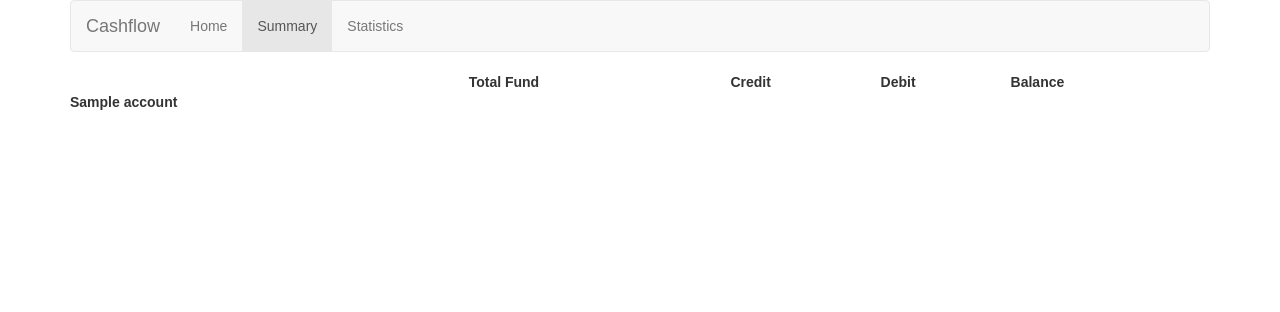
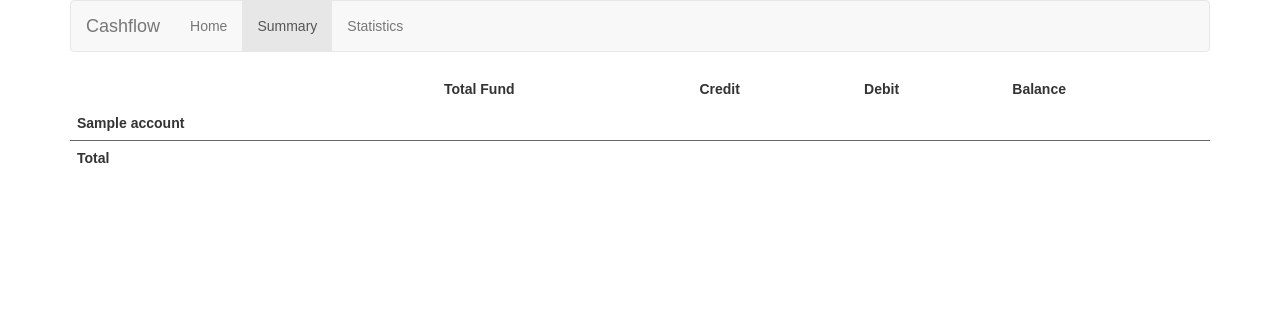
Before and after one commit to faizilham/cashflow, a Flask app: template templates/index.html in a window 1280 px wide, after a click on "Summary". Shown: the top 312 px of the page. Run offline with Flask 2, Linux system fonts and the light colour scheme; the template is opened without the code that fills it: most values are stand-ins (such as "Sample title", 1, 10 or a date in 2020); lists and menus that the app fills with data are empty; parts of the project's set-up code (start-up, migrations or seed data) failed here and were passed over.

Commit message:
add total in summary

```diff
--- a/app.py
+++ b/app.py
@@ -27,11 +27,14 @@
 
 	account_dict = {}
 
+	total_fund = 0; total_balance = 0;
+
 	for i, account in enumerate(accounts):
 		account["current-credit"] = 0
 		account["current-debit"] = 0
 		account["current"] = 0
 		account_dict[account["name"]] = account
+		total_fund += account["fund"]
 
 	for entry in cashflow:
 		acc_name = entry["account"]
@@ -39,8 +42,11 @@
 
 		account_dict[acc_name]["current-" + flow_name] += entry["flow"] * entry["amount"]
 		account_dict[acc_name]["current"] += entry["flow"] * entry["amount"]
+		total_balance += entry["flow"] * entry["amount"]
 
-	return render_template("index.html", format_money=format_money, stringify=json.dumps, cashflow=cashflow, categories=cache.categories, groups=cache.groups, categoryDict=cache.categoryDict, accounts=accounts, accountDict=account_dict)
+	account_summary = {"current": total_balance, "fund": total_fund};
+
+	return render_template("index.html", format_money=format_money, stringify=json.dumps, cashflow=cashflow, categories=cache.categories, groups=cache.groups, categoryDict=cache.categoryDict, accounts=accounts, accountDict=account_dict, account_summary=account_summary)
 
 if __name__ == "__main__":
 	app.run(port=config["port"])
--- a/static/css/style.css
+++ b/static/css/style.css
@@ -4,12 +4,16 @@
 	width: 100%;
 }
 
-.summary td, .summary td{
-	padding: 0.25em 0.25em;
+.summary td, .summary th{
+	padding: 0.5em 0.5em;
 }
 
 .summary .accountinfo:nth-child(odd){
 	background: #eee;
+}
+
+.summary .trsummary {
+	border-top: 1px solid #666;
 }
 
 /**** STATISTIC CHART ****/
--- a/static/js/main.js
+++ b/static/js/main.js
@@ -22,6 +22,9 @@
 	accounts[account].fund += absoluteAmount;
 	accounts[account].current += absoluteAmount;
 
+	accounts._summary.fund += absoluteAmount;
+	accounts._summary.current += absoluteAmount;
+
 	var target;
 
 	if (!del){
@@ -32,9 +35,8 @@
 
 	accounts[account]["current-"+target] += absoluteAmount;
 
-	$("#" + account + "-total").html(formatMoney(accounts[account].fund));
 
-	function formatSummaryTab(tabname){
+	function formatSummaryTab(account, tabname){
 		var amount = accounts[account][tabname];
 
 		var tab = $("#" + account + "-" + tabname);
@@ -44,8 +46,12 @@
 		else tab.removeClass("debit");
 	}
 
-	formatSummaryTab("current");
-	formatSummaryTab("current-"+target);
+	formatSummaryTab(account, "fund");
+	formatSummaryTab(account, "current");
+	formatSummaryTab(account, "current-"+target);
+	formatSummaryTab("_summary", "fund");
+	formatSummaryTab("_summary", "current");
+
 }
 
 function changeFlowChoice() {
--- a/templates/head.html
+++ b/templates/head.html
@@ -19,6 +19,7 @@
 
 <script type="text/javascript">
 	var accounts = {{ stringify(accountDict) | safe }};
+	accounts._summary = {{ stringify(account_summary) | safe }};
 
 	var categories = {{ stringify(categoryDict) | safe }};
 	var category_groups = {{ stringify(groups) | safe }};
--- a/templates/index.html
+++ b/templates/index.html
@@ -198,12 +198,19 @@
 				{% for account in accounts %}
 				<tr class="accountinfo">
 					<th>{{ account["name"]}}</th>
-					<td id="{{ account['name']}}-total">{{ format_money(account["fund"]) }}</td>
+					<td id="{{ account['name']}}-fund">{{ format_money(account["fund"]) }}</td>
 					<td id="{{ account['name']}}-current-credit">{{ format_money(account["current-credit"]) }}</td>
 					<td id="{{ account['name']}}-current-debit" class="debit">{{ format_money(account["current-debit"]) }}</td>
 					<td id="{{ account['name']}}-current" {% if account["current"] < 0 %} class="debit" {% endif %}>{{ format_money(account["current"]) }}</td>
 				</tr>
 				{% endfor %}
+				<tr class="trsummary">
+					<th>Total</th>
+					<td id="_summary-fund">{{ format_money(account_summary["fund"]) }}</td>
+					<td></td>
+					<td></td>
+					<td id="_summary-current" {% if account_summary["current"] < 0 %} class="debit" {% endif %}>{{ format_money(account_summary["current"]) }}</td>
+				</tr>
 			</table>
 		</div>
 
```
